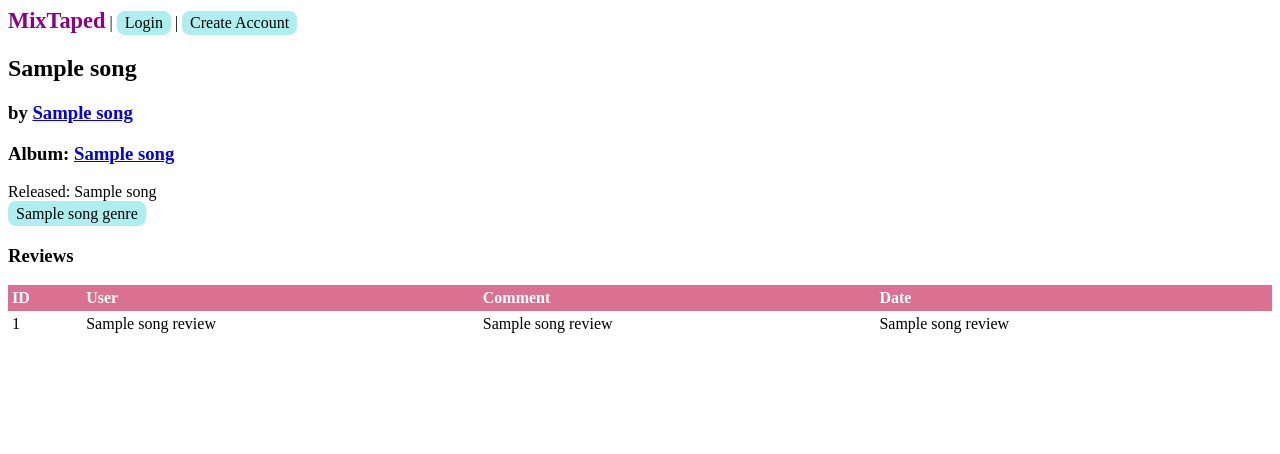
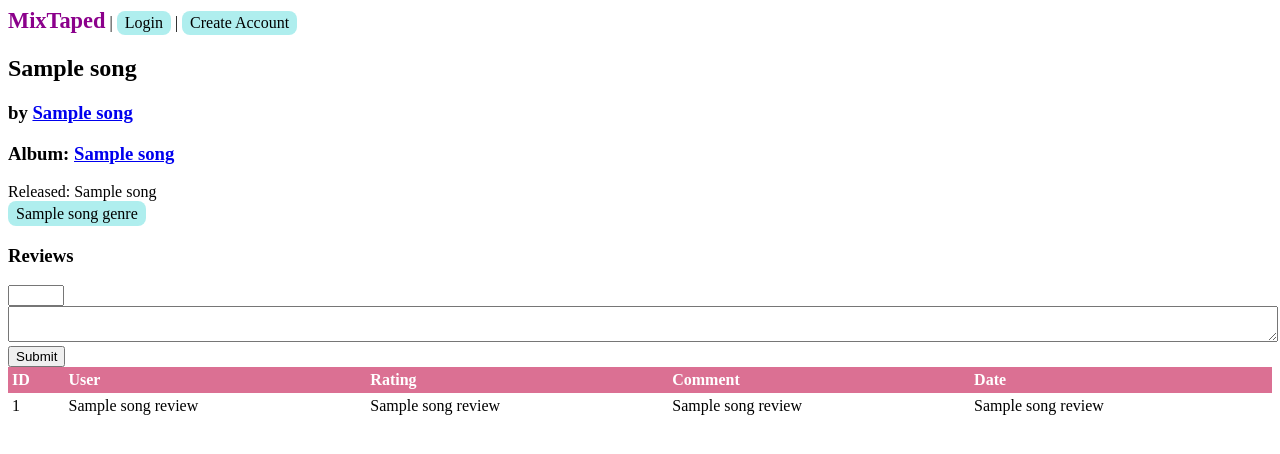
Before and after one commit to AshleyDeo/MixTaped, a Flask app: page /song/1 in a window 1280 px wide. Shown: the top 454 px of the page. Run offline with Flask 3, Linux system fonts and the light colour scheme; a database or web service that is not in the repository returns one stand-in record (values such as "Sample title"); some libraries are stand-ins or nearby versions.

Commit message:
Added reviews
- Added review form
- Updated queries to insert and retrieve reviews

```diff
--- a/app.py
+++ b/app.py
@@ -45,15 +45,17 @@ CREATE_ALBUM_REVIEWS = '''CREATE TABLE IF NOT EXISTS album_reviews (
 	album_review_id SERIAL PRIMARY KEY,
 	user_id integer REFERENCES users (user_id) ON DELETE CASCADE,
 	album_id integer REFERENCES albums (album_id) ON DELETE CASCADE,
-	review TEXT,
-	review_date TIMESTAMP
+	rating integer,
+	review text,
+	review_date timestamp DEFAULT now()
 );'''
 CREATE_SONG_REVIEWS = '''CREATE TABLE IF NOT EXISTS song_reviews (
 	song_review_id SERIAL PRIMARY KEY,
 	user_id integer REFERENCES users (user_id) ON DELETE CASCADE,
 	song_id integer REFERENCES songs (song_id) ON DELETE CASCADE,
-	review TEXT,
-	review_date TIMESTAMP
+	rating integer,
+	review text,
+	review_date timestamp DEFAULT now()
 );'''
 CREATE_ARTIST_GENRES = '''CREATE TABLE IF NOT EXISTS artist_genres (
     artist_id integer REFERENCES artists ON DELETE CASCADE,
@@ -85,9 +87,13 @@ SELECT_SONG = '''SELECT * FROM songs WHERE song_title=%s AND album_id=%s;'''
 SELECT_SONG_BY_ID = '''SELECT * FROM songs JOIN albums ON songs.album_id=albums.album_id JOIN artists ON albums.artist_id=artists.artist_id  WHERE song_id=%s;'''
 SELECT_SONGS_BY_ALBUM_ID = '''SELECT * FROM songs WHERE album_id=%s ORDER BY track_number ASC;'''
 INSERT_ARTIST_GENRE = '''INSERT INTO artist_genres (artist_id, genre_id) VALUES (%s,%s) RETURNING *;'''
-SELECT_REVIEWS_BY_SONGID = '''SELECT * FROM song_reviews WHERE song_id=%s;'''
+SELECT_REVIEWS_BY_SONGID = '''SELECT song_reviews.*, users.username FROM song_reviews
+JOIN users ON song_reviews.user_id=users.user_id
+WHERE song_id=%s;'''
 SELECT_ALBUM_BY_ID = '''SELECT * FROM albums JOIN artists ON albums.artist_id=artists.artist_id  WHERE album_id=%s;'''
-SELECT_REVIEWS_BY_ALBUMID = '''SELECT * FROM album_reviews WHERE album_id=%s;'''
+SELECT_REVIEWS_BY_ALBUMID = '''SELECT album_reviews.*, users.username FROM album_reviews
+JOIN users ON album_reviews.user_id=users.user_id
+WHERE album_id=%s;'''
 SELECT_GENRES_BY_SONG_ID = '''SELECT genres.* FROM song_genres JOIN genres ON song_genres.genre_id=genres.genre_id WHERE song_id=%s;'''
 SELECT_GENRES_BY_ALBUM_ID = '''SELECT genres.* FROM songs JOIN song_genres ON songs.song_id=song_genres.song_id JOIN genres ON song_genres.genre_id=genres.genre_id WHERE album_id=%s;'''
 SELECT_SONG_GENRE = '''SELECT * FROM song_genres WHERE genre_id=%s AND song_id=%s;'''
@@ -96,6 +102,10 @@ SELECT_ARTIST_BY_ID = '''SELECT * FROM artists WHERE artist_id=%s;'''
 SELECT_GENRE_BY_ID = '''SELECT * FROM genres WHERE genre_id=%s;'''
 SELECT_ALBUMS_BY_ARTIST_ID = '''SELECT * FROM albums WHERE artist_id=%s ORDER BY released DESC;'''
 SELECT_GENRES_BY_ARTIST_ID = '''SELECT DISTINCT genres.* FROM artist_genres JOIN genres ON artist_genres.genre_id=genres.genre_id WHERE artist_id=%s GROUP BY genres.genre_id;'''
+SELECT_GENRES_BY_ALBUM_ID = '''SELECT DISTINCT genres.* FROM songs
+JOIN song_genres ON songs.song_id=song_genres.song_id
+JOIN genres ON song_genres.genre_id=genres.genre_id
+WHERE songs.album_id=%s GROUP BY genres.genre_id;'''
 SELECT_ARTISTS_BY_GENRE_ID = '''SELECT artists.* FROM artist_genres JOIN artists ON artist_genres.artist_id=artists.artist_id WHERE genre_id=%s;'''
 SELECT_SONGS_BY_GENRE_ID = '''SELECT songs.*, artists.artist_id, artists.name FROM song_genres
 JOIN songs ON song_genres.song_id=songs.song_id
@@ -114,6 +124,9 @@ INSERT_SONG_REVIEW = '''INSERT INTO song_reviews (song_id, user_id, rating, revi
 INSERT_ALBUM_REVIEW = '''INSERT INTO album_reviews (album_id, user_id, rating, review) VALUES (%s,%s,%s,%s) RETURNING *;'''
 INSERT_ARTIST_GENRE = '''INSERT INTO artist_genres (genre_id, artist_id) VALUES (%s,%s) RETURNING *;'''
 INSERT_SONG_GENRE = '''INSERT INTO song_genres (genre_id,song_id) VALUES (%s,%s) RETURNING *;'''
+INSERT_SONG_REVIEW = '''INSERT INTO song_reviews (user_id, song_id, rating, review) VALUES (%s,%s,%s,%s) RETURNING *;'''
+INSERT_ALBUM_REVIEW = '''INSERT INTO album_reviews (user_id, album_id, rating, review) VALUES (%s,%s,%s,%s) RETURNING *;'''
+
 
 load_dotenv()
 
@@ -306,6 +319,14 @@ def upload():
 
 @app.route('/song/<id>', methods=['GET', 'POST'])
 def songInfo(id = None):
+	form=ReviewForm()
+	if form.validate_on_submit():
+		with connection:
+			with connection.cursor() as cursor:
+				cursor.execute(CREATE_SONG_REVIEWS)
+				cursor.execute(INSERT_SONG_REVIEW, (session["user_id"], id, form.rating.data, form.review.data))
+				rating = cursor.fetchone()[0]
+				return redirect(url_for('songInfo', id=id))
 	with connection:
 		with connection.cursor() as cursor:
 			cursor.execute(SELECT_SONG_BY_ID, (id,))
@@ -314,12 +335,19 @@ def songInfo(id = None):
 			reviews = cursor.fetchall()
 			cursor.execute(SELECT_GENRES_BY_SONG_ID, (id,))
 			genres = cursor.fetchall()
-			return render_template('song_review.html', id=id, song=song, genres=genres, reviews=reviews)
+			return render_template('song_review.html', form=form, song=song, genres=genres, reviews=reviews)
 	return redirect(url_for('index'))
 
 @app.route('/album/<id>', methods=['GET', 'POST'])
 def albumInfo(id = None):
-	form=ReviewForm();
+	form=ReviewForm()
+	if form.validate_on_submit():
+		with connection:
+			with connection.cursor() as cursor:
+				cursor.execute(CREATE_ALBUM_REVIEWS)
+				cursor.execute(INSERT_ALBUM_REVIEW, (session["user_id"], id, form.rating.data, form.review.data))
+				rating = cursor.fetchone()[0]
+				return redirect(url_for('albumInfo', id=id))
 	with connection:
 		with connection.cursor() as cursor:
 			cursor.execute(SELECT_ALBUM_BY_ID, (id,))
@@ -331,12 +359,12 @@ def albumInfo(id = None):
 			reviews = cursor.fetchall()
 			cursor.execute(SELECT_GENRES_BY_ALBUM_ID, (id,))
 			genres = cursor.fetchall()
+			print(reviews)
 			return render_template('album_review.html', id=id, form=form, songs=songs, genres=genres, album=album, reviews=reviews)
 	return redirect(url_for('index'))
 
 @app.route('/artist/<id>', methods=['GET', 'POST'])
 def artistInfo(id = None):
-	form=ReviewForm();
 	with connection:
 		with connection.cursor() as cursor:
 			cursor.execute(SELECT_ARTIST_BY_ID, (id,))
@@ -346,12 +374,11 @@ def artistInfo(id = None):
 			albums = cursor.fetchall()
 			cursor.execute(SELECT_GENRES_BY_ARTIST_ID, (id,))
 			genres = cursor.fetchall()
-			return render_template('artist.html', form=form, id=id, artist=artist, genres=genres, albums=albums,)
+			return render_template('artist.html', artist=artist, genres=genres, albums=albums,)
 	return redirect(url_for('index'))
 
 @app.route('/genre/<id>', methods=['GET', 'POST'])
 def genre(id = None):
-	form=ReviewForm();
 	with connection:
 		with connection.cursor() as cursor:
 			cursor.execute(SELECT_GENRE_BY_ID, (id,))
@@ -362,6 +389,7 @@ def genre(id = None):
 			cursor.execute(SELECT_SONGS_BY_GENRE_ID, (id,))
 			songs = cursor.fetchall()
 			return render_template('genre.html', genre=genre, artists=artists, songs=songs,)
+
 	return redirect(url_for('index'))
 
 if __name__ == '__main__':
--- a/forms.py
+++ b/forms.py
@@ -1,7 +1,7 @@
 from flask_wtf import FlaskForm
 from flask_wtf.file import FileField
-from wtforms import StringField, PasswordField, SubmitField, TextAreaField
-from wtforms.validators import DataRequired, InputRequired, Length, Email, EqualTo, ValidationError
+from wtforms import IntegerField, StringField, PasswordField, SubmitField, TextAreaField
+from wtforms.validators import DataRequired, InputRequired, Length, Email, EqualTo, NumberRange, ValidationError
 
 class RegisterForm(FlaskForm):
 	username = StringField('Username', validators=[DataRequired(), Length(min=2, max=100)])
@@ -20,5 +20,6 @@ class AudioForm(FlaskForm):
 	submit = SubmitField('Submit')
 
 class ReviewForm(FlaskForm):
-	review = TextAreaField("Comment", validators=[InputRequired()])
+	rating = IntegerField("Rating", validators=[DataRequired(), NumberRange(min=0, max=10)])
+	review = TextAreaField("Comment", validators=[DataRequired()])
 	submit = SubmitField('Submit')
--- a/static/styles/style.css
+++ b/static/styles/style.css
@@ -38,7 +38,9 @@ button{
 	display: inline-block;
 	border-radius: 0.5em;
 }
-
+.review_input{
+	width: 100%;
+}
 .logo-title {
 	font-size: 1.4em;
 	text-decoration: none;
--- a/templates/song_review.html
+++ b/templates/song_review.html
@@ -12,13 +12,23 @@
 	</span>
 
 	{% endfor %}
-</div>
-<h3>Reviews</h3>
+</div><h3>Reviews</h3>
+<form method="POST" action="">
+	{{ form.hidden_tag() }}
+	<div>
+		{{form.rating()}}
+		{{form.review(class_="review_input")}}
+	</div>
+	<div>
+		{{form.submit()}}
+	</div>
+</form>
 <table>
 	<thead>
 		<tr>
 			<th>ID</th>
 			<th>User</th>
+			<th>Rating</th>
 			<th>Comment</th>
 			<th>Date</th>
 		</tr>
@@ -27,9 +37,10 @@
 		{% for row in reviews %}
 		<tr>
 			<td>{{ row[0] }}</td>
-			<td>{{ row[1] }}</td>
-			<td>{{ row[2] }}</td>
+			<td>{{ row[-1] }}</td>
 			<td>{{ row[3] }}</td>
+			<td>{{ row[4] }}</td>
+			<td>{{ row[5] }}</td>
 		</tr>
 		{% endfor %}
 	</tbody>
```
Also changed, not shown: templates/album_review.html (+14 -2 lines).
